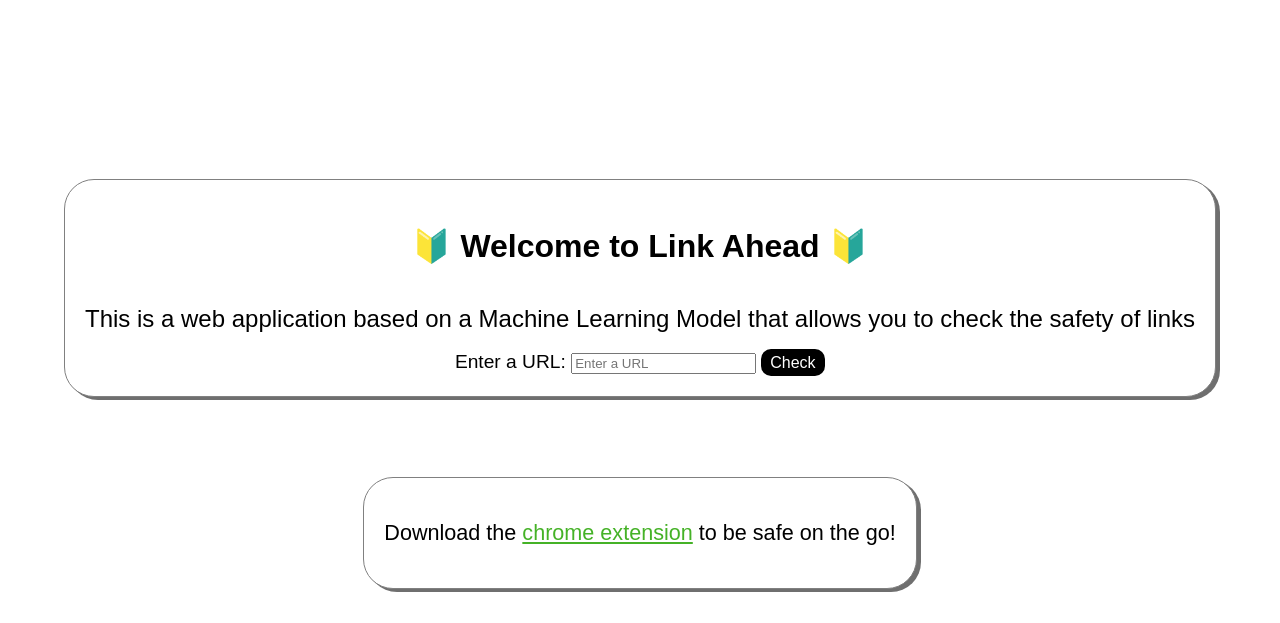
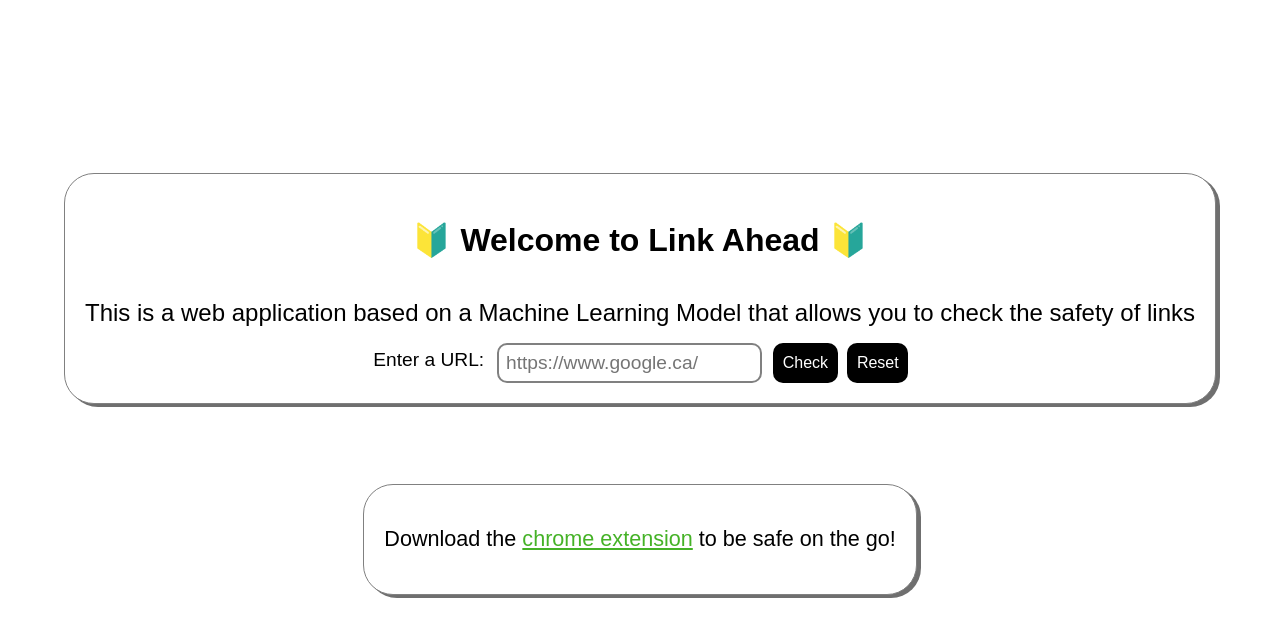
Before and after one commit to oZep/uOttaHack6-Link-Ahead, a Flask app: page / in a window 1280 px wide. Shown: the top 623 px of the page. Run offline with Flask 3, Linux system fonts and the light colour scheme; parts of the project's set-up code (start-up, migrations or seed data) failed here and were passed over.

Commit message:
done all of the css

```diff
--- a/templates/index.html
+++ b/templates/index.html
@@ -43,7 +43,7 @@
             margin-bottom: 1rem;
         }
 
-        .submit {
+        .submit, .reset {
             padding: .3rem .6rem;
             font-size: 1rem;
             background-color: #000000;
@@ -52,21 +52,28 @@
             border-radius: 10px;
             cursor: pointer;
             transition: all 0.3s ease;
+            margin: 0 .3rem;
         }
 
         .submit:hover {
             background-color: #8d8d8d;
         }
 
-        input[type="url"] {
-            padding: 3rem 4rem;
+        input[type="text" i] {
+            padding-block-end: .3rem;
+            padding-block-start: .1rem;
             font-size: 1.2rem;
-            border: 1px solid grey;
+            border: 2px solid grey;
             border-radius: 10px;
+            padding: 7px;
+            width: 70%;
+            margin: 0 .4rem;
         }
 
         label {
             font-size: 1.2rem;
+            margin: 0.4rem .4rem;
+            white-space: nowrap;
         }
 
         .footer-container {
@@ -95,6 +102,11 @@
             color: #0fcd0f !important;
         }
 
+        form {
+            display: flex;
+            flex-direction: row;
+        }
+
 
     </style>
 </head>
@@ -121,8 +133,9 @@
        <p class="description">This is a web application based on a Machine Learning Model that allows you to check the safety of links</p>
         <form action="/api" method="POST" id="urlForm">
               <label for="url">Enter a URL: </label>
-              <input type="text" name="url" placeholder="Enter a URL" required>
+              <input type="text" name="url" placeholder="https://www.google.ca/" required>
               <button type="submit" name="submit" class="submit">Check</button>
+              <button type="reset" name="reset" class="reset">Reset</button>
         </form>
     </div>
     <footer>
```
